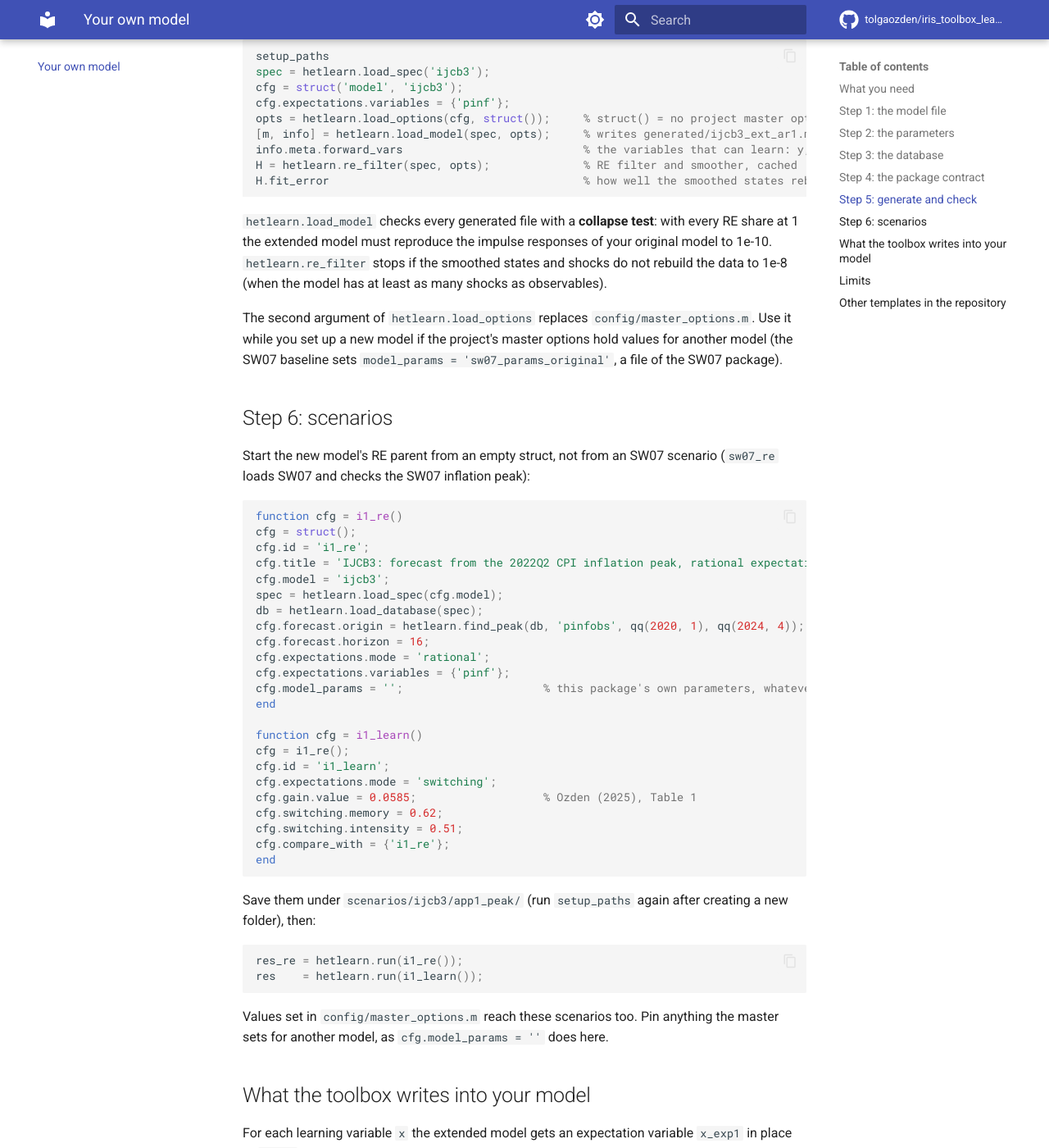
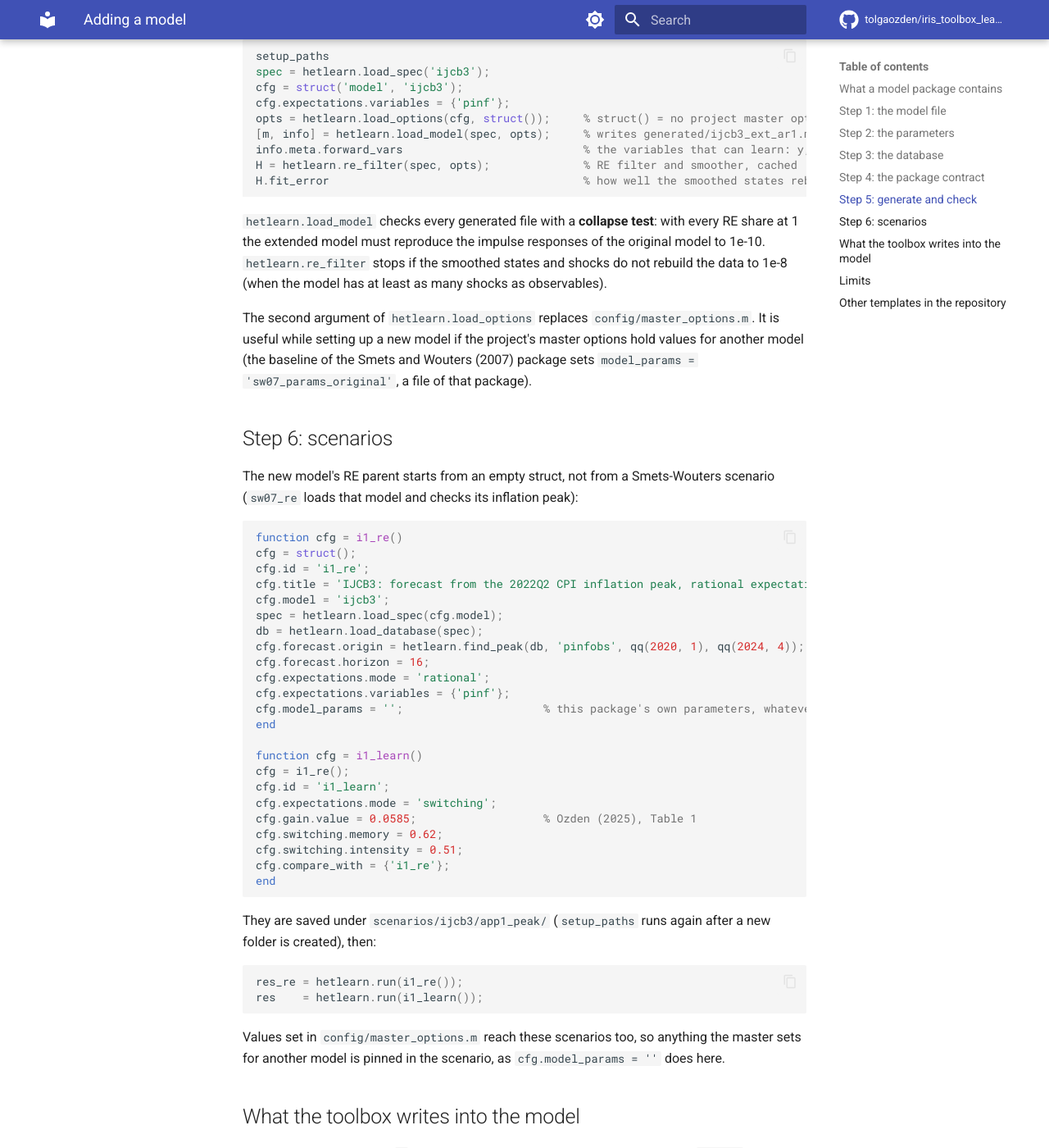
Before and after one commit to HetLearn/iris_toolbox_learning, an MkDocs documentation site: the page built from docs_site/adding-a-model.md, in a window 1280 px wide and 1400 px high, scrolled down 3669 px. Shown: the whole window at 82% size. Built offline with MkDocs 1.6.1 and Material for MkDocs 9.7.7, drawn with Linux system fonts in a browser that asks for light colours; comment, search, counter and statistics services are not loaded; some of the changed text lies outside the part shown.

Commit message:
Site: rename the page on a new model to Adding a model (docs_site/adding-a-model.md)
US spelling, no second person, abbreviations spelled out on first use, internal dates and labels removed, notation aligned with the technical appendix.

````diff
--- a/docs_site/your-own-model.md
+++ b/docs_site/adding-a-model.md
@@ -1,12 +1,14 @@
-# Your own model
+# Adding a model
 
-`hetlearn` works with any linear IRIS model that has forward-looking terms. You do not change
-the model to add learners: the toolbox reads your model file, finds every lead, and writes an
-extended version in which the expectations of the variables you choose are a mix of RE agents
-and learners. This page takes you from a model file to a first run. The worked example is the
-three-equation New Keynesian model of Özden (2025), package `models/ijcb3/` in the repository.
+`hetlearn` works with any linear IRIS model that has forward-looking terms. The model file is
+not changed to add learners: the toolbox reads it, finds every lead, and writes an extended
+version in which the expectations of the chosen variables are a mix of rational expectations
+(RE) agents and learners. This page goes from a model file to a first run. The worked example
+is the three-equation New Keynesian (NK) model of Özden (2025), published in the
+*International Journal of Central Banking* (IJCB, the abbreviation in the model's equation
+labels): package `models/ijcb3/` in the repository.
 
-## What you need
+## What a model package contains
 
 | File | What it is |
 |---|---|
@@ -14,7 +16,7 @@
 | `models/<name>/<name>_params.m` | A function returning a struct with every parameter and every shock standard deviation |
 | `models/<name>/data/<name>_database.csv` | The observables as an IRIS databank (CSV from `databank.toCSV`, or a `.mat`) |
 | `models/<name>/model_spec.m` | The package contract: a function returning `spec` |
-| `scenarios/<name>/.../*.m` | Your scenario files |
+| `scenarios/<name>/.../*.m` | Scenario files |
 
 ## Step 1: the model file
 
@@ -63,12 +65,12 @@
 
 - **Lead notation.** IRIS 20230622 reads `x{+1}` and `x(+1)`. The toolbox also accepts `x{1}`,
   `x[+1]`, `x{t+1}` and `//` or `/* */` comments, and converts them for IRIS (it then keeps a
-  normalised copy, `generated/<name>_norm.model`).
+  normalized copy, `generated/<name>_norm.model`).
 - **Leads of two or more periods** work: `x{+2}` becomes a chain through the one-step
   expectation.
 - **Equation labels** (the quoted text before an equation) are optional, but the policy rule
-  needs one if you want Ramsey policy, and equation-specific transforms refer to labels.
-- **Your own `!if` switches** are allowed; set their values in `spec.assign`.
+  needs one for Ramsey policy, and equation-specific transforms refer to labels.
+- **The model's own `!if` switches** are allowed; their values are set in `spec.assign`.
 - **Linear models only.** `spec.linear = true`.
 
 ## Step 2: the parameters
@@ -99,9 +101,8 @@
 end
 ```
 
-You can keep several parameter files in the package and switch between them with the option
-`model_params`. The project uses published parameter values; the toolbox does not estimate
-them.
+A package can hold several parameter files; the option `model_params` switches between them.
+The project uses published parameter values; the toolbox does not estimate them.
 
 ## Step 3: the database
 
@@ -136,10 +137,10 @@
 spec.filter_range = [qq(1960, 1), qq(2026, 2)];       % RE filter and smoother range
 spec.observables = {'yobs', 'pinfobs', 'robs'};
 
-% Optional: reporting labels, units and the scale to report units (4 annualises a quarterly rate)
+% Optional: reporting labels, units and the scale to report units (4 annualizes a quarterly rate)
 report = struct();
 report.labels = struct('yobs', 'Output gap', 'pinfobs', 'Inflation (CPI)', 'robs', 'Federal funds rate');
-report.units = struct('yobs', '% of trend output', 'pinfobs', '% q/q annualised', 'robs', '% annualised');
+report.units = struct('yobs', '% of trend output', 'pinfobs', '% q/q annualized', 'robs', '% annualized');
 report.scale = struct('yobs', 1, 'pinfobs', 4, 'robs', 4);
 spec.report = report;
 
@@ -168,18 +169,19 @@
 ```
 
 `hetlearn.load_model` checks every generated file with a **collapse test**: with every RE share
-at 1 the extended model must reproduce the impulse responses of your original model to 1e-10.
+at 1 the extended model must reproduce the impulse responses of the original model to 1e-10.
 `hetlearn.re_filter` stops if the smoothed states and shocks do not rebuild the data to 1e-8
 (when the model has at least as many shocks as observables).
 
-The second argument of `hetlearn.load_options` replaces `config/master_options.m`. Use it while
-you set up a new model if the project's master options hold values for another model (the
-SW07 baseline sets `model_params = 'sw07_params_original'`, a file of the SW07 package).
+The second argument of `hetlearn.load_options` replaces `config/master_options.m`. It is useful
+while setting up a new model if the project's master options hold values for another model
+(the baseline of the Smets and Wouters (2007) package sets
+`model_params = 'sw07_params_original'`, a file of that package).
 
 ## Step 6: scenarios
 
-Start the new model's RE parent from an empty struct, not from an SW07 scenario (`sw07_re`
-loads SW07 and checks the SW07 inflation peak):
+The new model's RE parent starts from an empty struct, not from a Smets-Wouters scenario
+(`sw07_re` loads that model and checks its inflation peak):
 
 ```matlab
 function cfg = i1_re()
@@ -207,18 +209,18 @@
 end
 ```
 
-Save them under `scenarios/ijcb3/app1_peak/` (run `setup_paths` again after creating a new
-folder), then:
+They are saved under `scenarios/ijcb3/app1_peak/` (`setup_paths` runs again after a new folder
+is created), then:
 
 ```matlab
 res_re = hetlearn.run(i1_re());
 res    = hetlearn.run(i1_learn());
 ```
 
-Values set in `config/master_options.m` reach these scenarios too. Pin anything the master
-sets for another model, as `cfg.model_params = ''` does here.
+Values set in `config/master_options.m` reach these scenarios too, so anything the master sets
+for another model is pinned in the scenario, as `cfg.model_params = ''` does here.
 
-## What the toolbox writes into your model
+## What the toolbox writes into the model
 
 For each learning variable `x` the extended model gets an expectation variable `x_exp1` in
 place of `x{+1}` and the block
@@ -240,8 +242,8 @@
 `expectations.re_info = 'lagged'` uses a second generated file,
 `<name>_ext_<tag>_relag.model`, in which the RE expectations of the learning set use data up to
 t-1. Generated files and RE filter caches live in `models/<name>/generated/`; their names carry
-a hash of the model text, the PLM spec and the parameters, so a stale file is never used.
-Delete the folder to force a rebuild.
+a hash of the model text, the specification of the perceived laws of motion and the
+parameters, so a stale file is never used. Deleting the folder forces a rebuild.
 
 ## Limits
 
@@ -253,10 +255,10 @@
 
 ## Other templates in the repository
 
-| Package | Model | Use as a template for |
+| Package | Model | Template for |
 |---|---|---|
-| `models/ijcb3/` | three-equation NK model, Özden (2025) | a small model with missing data (ELB) |
-| `models/as07/` | An and Schorfheide (2007) | measurement errors (`std_me_*` in the parameter file) and annualised observables (report scale 1) |
+| `models/ijcb3/` | three-equation NK model, Özden (2025) | a small model with missing data at the effective lower bound |
+| `models/as07/` | An and Schorfheide (2007) | measurement errors (`std_me_*` in the parameter file) and annualized observables (report scale 1) |
 | `models/sw07/` | Smets and Wouters (2007) | a medium-scale model, two parameter sets, a policy section |
 | `tests/toy_nk/` | toy hybrid NK model | mixed lead notations, a two-period lead, a policy section with quarterly targets |
 
````
Also changed, not shown: other parts of docs_site/adding-a-model.md (+2 -2 lines).
